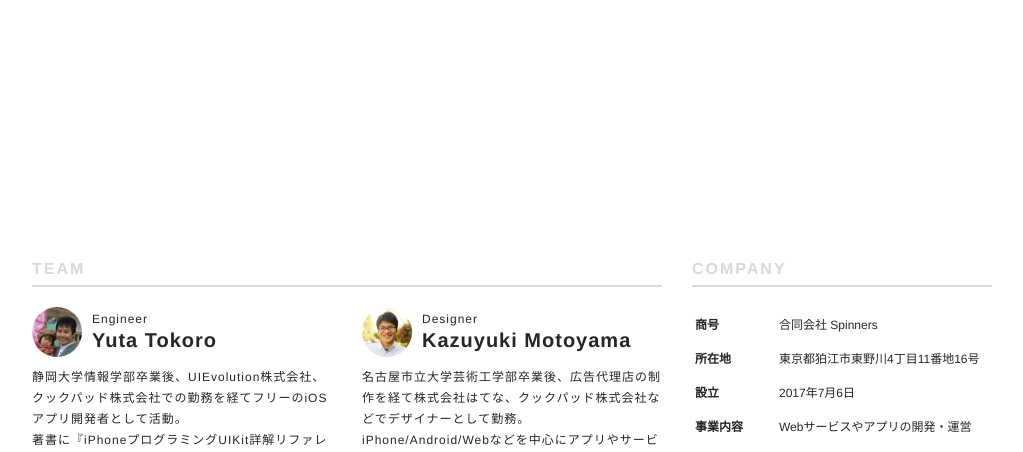
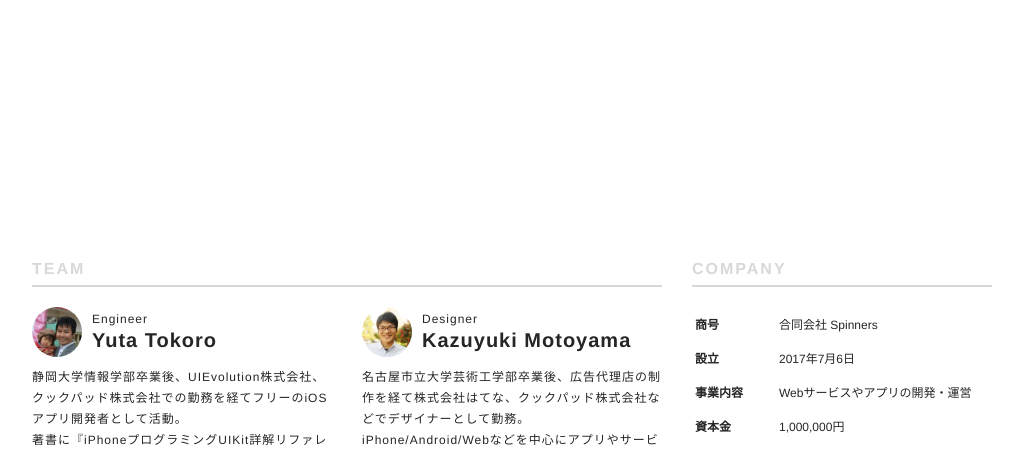
Before and after one commit to spinners-work/gh-pages, a plain HTML site: page index.html in a window 1280 px wide. Shown: the part 461-913 px from the top of the page, without its empty margins (128-1151 px from the left). Drawn offline with Linux system fonts and the light colour scheme.

Commit message:
remove the 住所

```diff
--- a/index.html
+++ b/index.html
@@ -73,10 +73,6 @@
             <td>合同会社 Spinners</td>
           </tr>
           <tr>
-            <th>所在地</th>
-            <td>東京都狛江市東野川4丁目11番地16号</td>
-          </tr>
-          <tr>
             <th>設立</th>
             <td>2017年7月6日</td>
           </tr>
```
